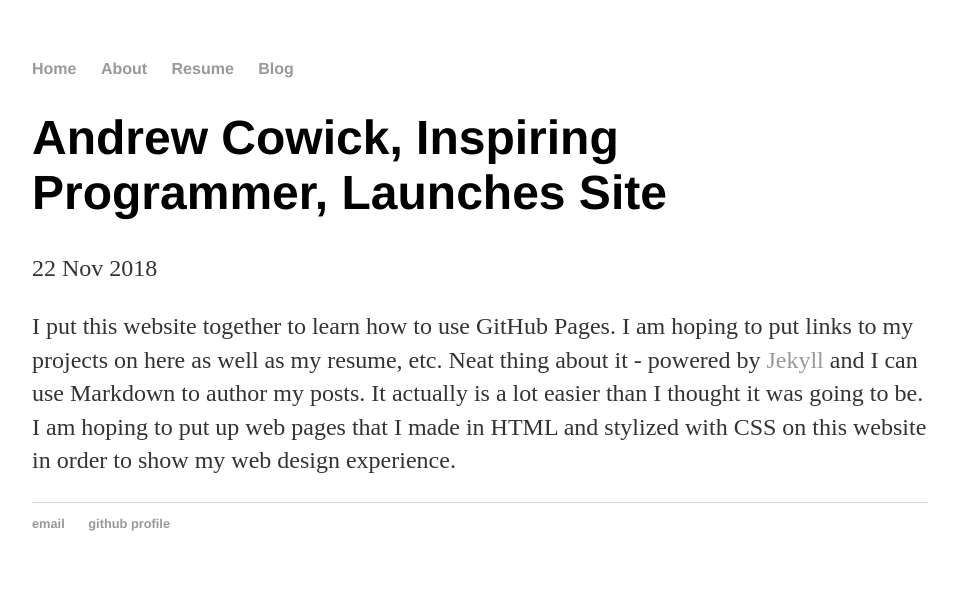
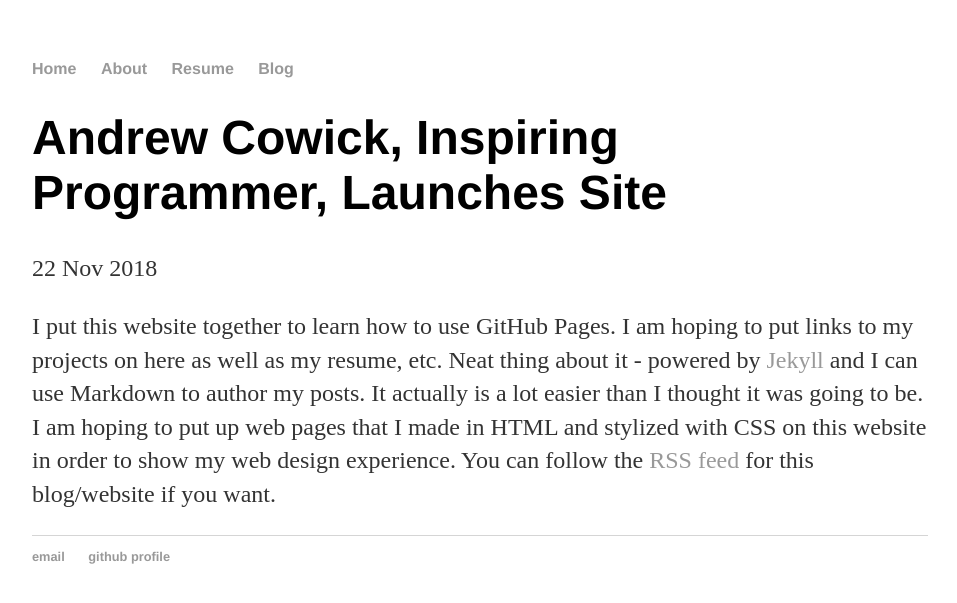
Before and after one commit to acow19/acow19.github.io, a Jekyll site: the page built from _posts/2018-11-22-andrew-cowick-site-launched.md, in a window 1280 px wide. Shown: the top 603 px of the page, without its empty margins (160-1117 px from the left). Built offline with Jekyll 4.4.1, drawn with Linux system fonts in a browser that asks for light colours.

Commit message:
Update 2018-11-22-andrew-cowick-site-launched.md

```diff
--- a/_posts/2018-11-22-andrew-cowick-site-launched.md
+++ b/_posts/2018-11-22-andrew-cowick-site-launched.md
@@ -8,3 +8,4 @@ I put this website together to learn how to use GitHub Pages. I am hoping to put
 Neat thing about it - powered by [Jekyll](http://jekyllrb.com) and I can use Markdown to author my posts.
 It actually is a lot easier than I thought it was going to be.
 I am hoping to put up web pages that I made in HTML and stylized with CSS on this website in order to show my web design experience.
+You can follow the [RSS feed](https://acow19.github.io/blog/atom.xml) for this blog/website if you want.
```
